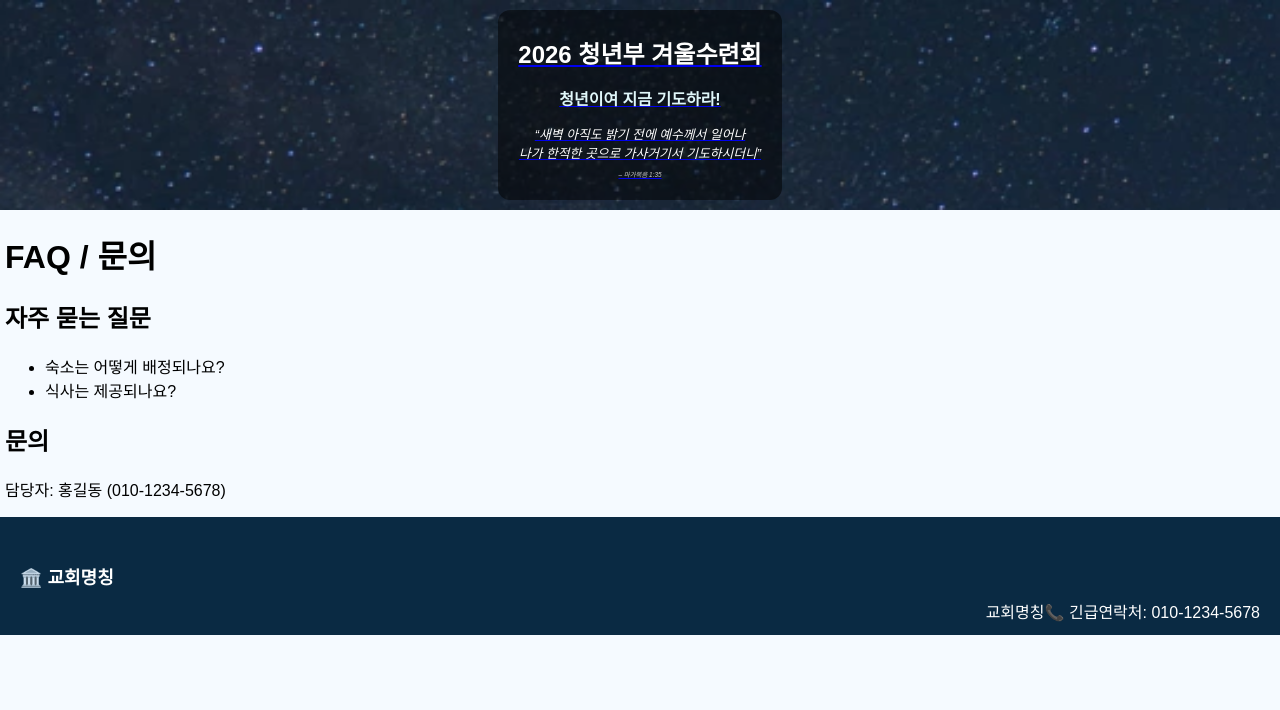
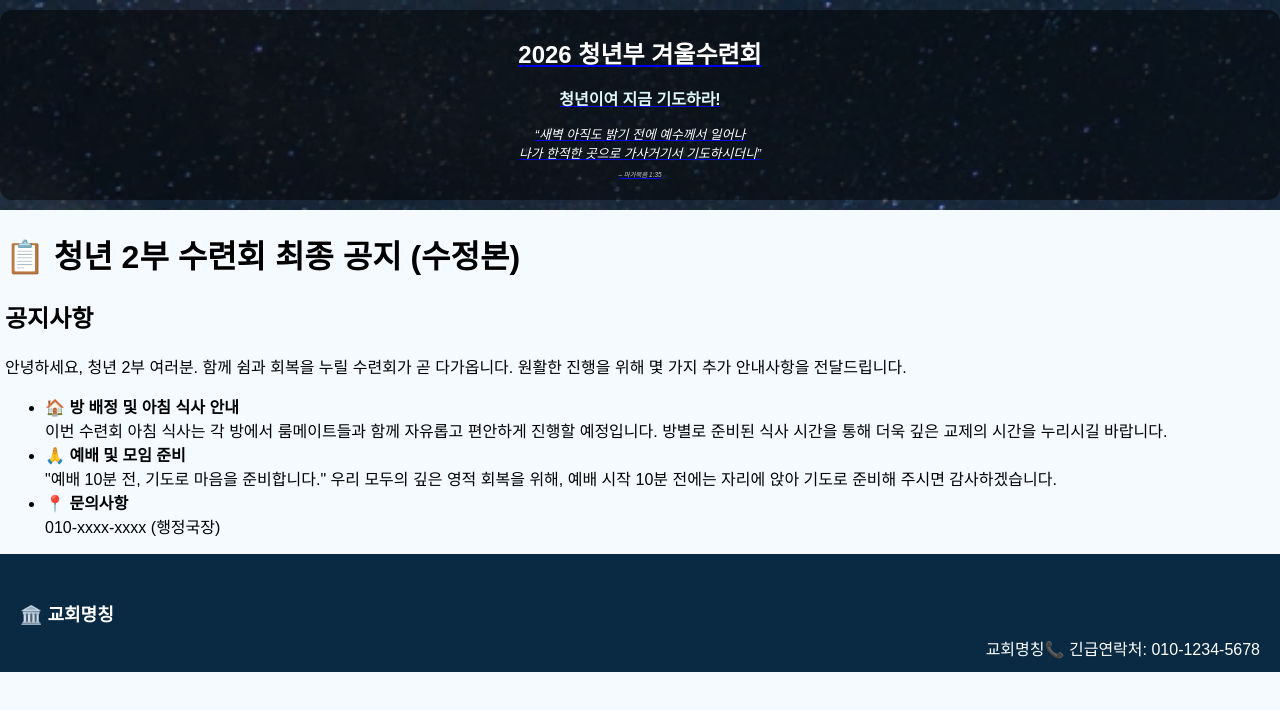
Before and after one commit to SEOYOUNGJIN92/GuidBook_react, a React (Create React App) app: page /faq in a window 1280 px wide. Shown: the top 710 px of the page. Built offline with nearby package versions, Linux system fonts and the light colour scheme.

Commit message:
PaqPage, Retreat Grouping t수정

```diff
--- a/src/App.jsx
+++ b/src/App.jsx
@@ -3,6 +3,7 @@ import MainPage from "./pages/MainPage";
 import ProgramPage from "./pages/ProgramPage";
 import LocationPage from "./pages/LocationPage";
 import FaqPage from "./pages/FaqPage";
+import RoomPage from "./pages/Retreat Grouping List";
 import Navbar from "./components/Navbar";
 import Header from "./components/Header";
 import { Link } from "react-router-dom";
@@ -19,6 +20,7 @@ function App() {
         <Route path="/program" element={<ProgramPage />} />
         <Route path="/location" element={<LocationPage />} />
         <Route path="/faq" element={<FaqPage />} />
+        <Route path="/room" element={<RoomPage />} />
       </Routes>
 
       {/* 하단 네비게이션 */}
--- a/src/index.css
+++ b/src/index.css
@@ -20,6 +20,7 @@
 
 .overlay {
   background: rgba(0, 0, 0, 0.5);
+  width: 100%;
   padding-top: 5px;
   padding-bottom: 5px;
   padding-left: 20px;
--- a/src/pages/FaqPage.jsx
+++ b/src/pages/FaqPage.jsx
@@ -2,15 +2,38 @@
 export default function FaqPage() {
   return (
     <div className="p-4">
-      {" "}
-      <h1 className="text-xl font-bold mb-4">FAQ / 문의</h1>{" "}
-      <h2 className="font-semibold">자주 묻는 질문</h2>{" "}
-      <ul className="list-disc pl-5 mb-4">
-        {" "}
-        <li>숙소는 어떻게 배정되나요?</li> <li>식사는 제공되나요?</li>{" "}
-      </ul>{" "}
-      <h2 className="font-semibold">문의</h2>{" "}
-      <p>담당자: 홍길동 (010-1234-5678)</p>{" "}
+      <h1 className="text-xl font-bold mb-4">
+        📋 청년 2부 수련회 최종 공지 (수정본)
+      </h1>
+
+      <h2 className="font-semibold mb-2">공지사항</h2>
+
+      <p className="mb-4">
+        안녕하세요, 청년 2부 여러분. 함께 쉼과 회복을 누릴 수련회가 곧
+        다가옵니다. 원활한 진행을 위해 몇 가지 추가 안내사항을 전달드립니다.
+      </p>
+
+      <ul className="list-disc pl-5 space-y-4 mb-6 ">
+        <li>
+          🏠 <strong>방 배정 및 아침 식사 안내</strong>
+          <br />
+          이번 수련회 아침 식사는 각 방에서 룸메이트들과 함께 자유롭고 편안하게
+          진행할 예정입니다. 방별로 준비된 식사 시간을 통해 더욱 깊은 교제의
+          시간을 누리시길 바랍니다.
+        </li>
+        <li>
+          🙏 <strong>예배 및 모임 준비</strong>
+          <br />
+          "예배 10분 전, 기도로 마음을 준비합니다." 우리 모두의 깊은 영적 회복을
+          위해, 예배 시작 10분 전에는 자리에 앉아 기도로 준비해 주시면
+          감사하겠습니다.
+        </li>
+        <li>
+          📍 <strong>문의사항</strong>
+          <br />
+          010-xxxx-xxxx (행정국장)
+        </li>
+      </ul>
     </div>
   );
 }
--- a/src/pages/LocationPage.jsx
+++ b/src/pages/LocationPage.jsx
@@ -17,7 +17,7 @@ function LocationPage() {
       // 1. 지도 생성 (Zoom 변경가능 )
       const map = new window.naver.maps.Map("map", {
         center: new window.naver.maps.LatLng(lat, lng),
-        zoom: 20,
+        zoom: 18,
         mapTypeControl: true, // 지도 타입 선택 버튼
         zoomControl: true, // 줌 컨트롤 버튼
       });
@@ -47,10 +47,11 @@ function LocationPage() {
       window.addEventListener("blur", () => {
         clearTimeout(timeout);
       });
-    } else {
-      // PC 환경에서는 바로 웹 URL로 이동
-      window.location.href = webUrl;
     }
+    //  else {
+    //   // PC 환경에서는 바로 웹 URL로 이동
+    //   window.location.href = webUrl;
+    // }
   }
 
   return (
@@ -64,7 +65,7 @@ function LocationPage() {
         id="map"
         style={{
           width: "100%",
-          height: "60vh",
+          height: "30vh",
           borderRadius: "8px",
           border: "1px solid #ccc",
         }}
--- a/src/pages/MainPage.jsx
+++ b/src/pages/MainPage.jsx
@@ -23,9 +23,9 @@ export default function MainPage() {
           <span className="emoji">🍽️</span>
           <p>수련회 위치</p>
         </Link>
-        <Link to="/faq" className="card">
-          <span className="emoji">🙏</span>
-          <p>공지사항</p>
+        <Link to="/room" className="card">
+          <span className="emoji">🏠</span>
+          <p>조 & 방배정</p>
         </Link>
         <Link to="/faq" className="card">
           <span className="emoji">🙏</span>
--- /dev/null
+++ b/src/pages/Retreat Grouping List.jsx
@@ -0,0 +1,22 @@
+// src/pages/FaqPage.jsx
+export default function FaqPage() {
+  return (
+    <div className="p-4">
+      <div className="base-title">
+        <h2>조 & 방배정</h2>{" "}
+      </div>
+      <p>공지된 방 배정 및 조 편성은 아래에서 확인해 주세요</p>
+      <img
+        src={`${process.env.PUBLIC_URL}/img/timetale.webp`}
+        alt="수련회 시간표"
+        className="w-full max-w-md mx-auto border rounded shadow responsive-img"
+      />
+      <img
+        style={{ margin: "15px" }}
+        src={`${process.env.PUBLIC_URL}/img/timetale.webp`}
+        alt="수련회 시간표"
+        className="w-full max-w-md mx-auto border rounded shadow responsive-img"
+      />
+    </div>
+  );
+}
```
